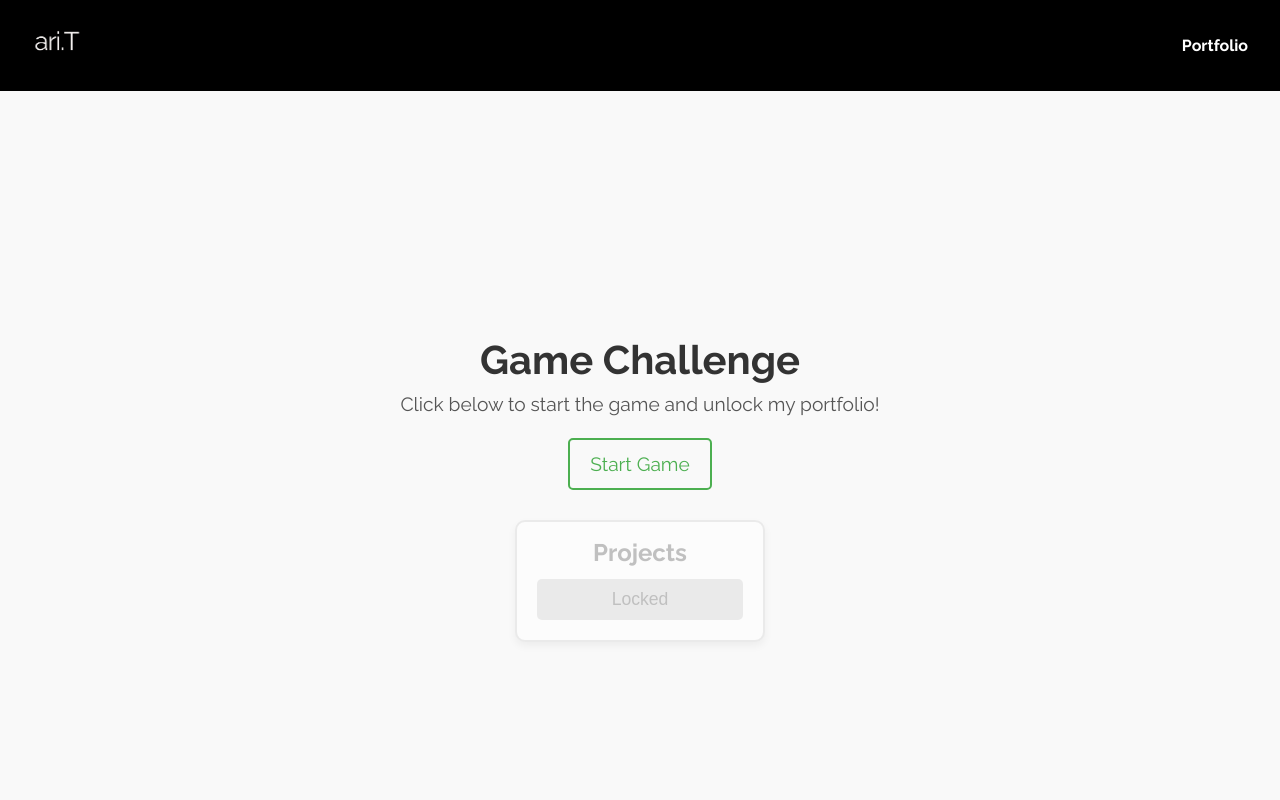
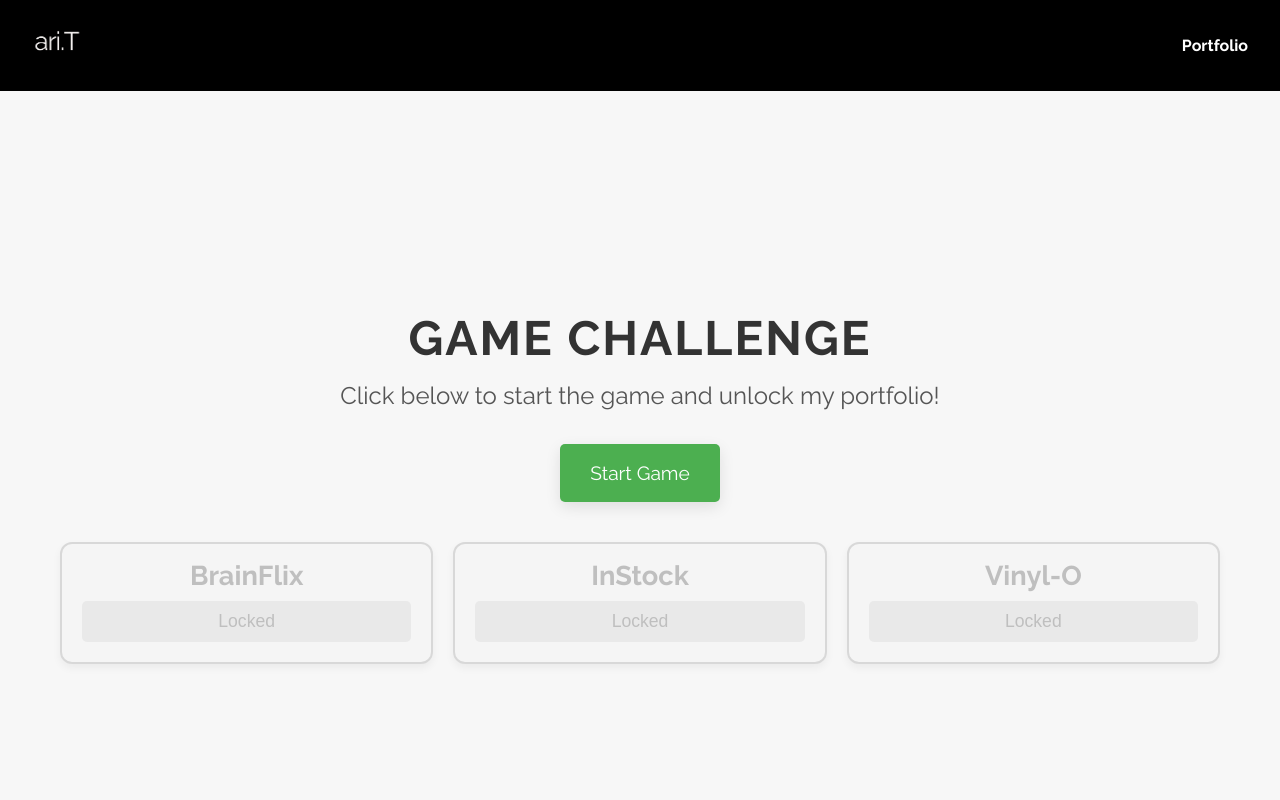
Before and after one commit to ariadnatoledo/mood-sound-card, a React (Vite) app: page /portfolio in a window 1280 px wide. Shown: the top 800 px of the page. Built offline with nearby package versions, Linux system fonts and the light colour scheme.

Commit message:
Fixed styling in portfolio and added an alert

```diff
--- a/src/components/ProjectCard/ProjectCard.jsx
+++ b/src/components/ProjectCard/ProjectCard.jsx
@@ -1,19 +1,21 @@
 import { motion } from "framer-motion";
-import { Link } from 'react-router-dom';
+import "./ProjectCard.scss";
 
 function ProjectCard({ projectId, projectTitle, isUnlocked }) {
   return (
     <motion.div
-      className={`project-card ${isUnlocked ? "unlocked" : "locked"}`}
+      className={`project-card ${isUnlocked ? "project-card--unlocked" : "project-card--locked"}`}
       initial={{ opacity: 0 }}
       animate={{ opacity: isUnlocked ? 1 : 0.5 }}
       transition={{ duration: 0.5 }}
     >
-      <h3>{projectTitle}</h3>
+      <h3 className="project-card__title">{projectTitle}</h3>
       {isUnlocked ? (
-        <Link to={`/portfolio/${projectId}`}>View Project</Link>
+        <button className="project-card__button">View Project</button>
       ) : (
-        <button disabled>Locked</button>
+        <button className="project-card__button" disabled>
+          Locked
+        </button>
       )}
     </motion.div>
   );
--- a/src/components/ProjectCard/ProjectCard.scss
+++ b/src/components/ProjectCard/ProjectCard.scss
@@ -2,3 +2,76 @@
 @use "../../styles/typography" as *;
 @use "../../styles/variables" as *;
 @use "../../styles/global" as *;
+
+.project-card {
+    background-color: #fff;
+    border: 2px solid #ddd;
+    border-radius: 12px;
+    padding: 20px;
+    width: 100%;
+    box-shadow: 0 4px 8px rgba(0, 0, 0, 0.1);
+    transition: transform 0.3s ease, box-shadow 0.3s ease;
+    cursor: pointer;
+    display: flex;
+    flex-direction: column;
+    justify-content: space-between;
+
+    &__title {
+      font-size: 1.7rem;
+      margin-bottom: 15px;
+      font-weight: bold;
+      text-transform: capitalize;
+    }
+
+    &__button {
+      padding: 10px;
+      font-size: 1.1rem;
+      cursor: pointer;
+      border-radius: 5px;
+      transition: background-color 0.3s;
+
+      &:disabled {
+        background-color: #ddd;
+        color: #888;
+        cursor: not-allowed;
+      }
+    }
+
+    &--unlocked {
+      border-color: #4CAF50;
+      box-shadow: 0 6px 12px rgba(0, 0, 0, 0.15);
+
+      .project-card__title {
+        color: #4CAF50;
+      }
+
+      .project-card__button {
+        background-color: #4CAF50;
+        color: white;
+        border: none;
+
+        &:hover {
+          background-color: #45a049;
+        }
+      }
+    }
+
+    &--locked {
+      background-color: #f4f4f4;
+      border-color: #bbb;
+
+      .project-card__title {
+        color: #888;
+      }
+
+      .project-card__button {
+        background-color: #ddd;
+        color: #888;
+        border: none;
+
+        &:hover {
+          background-color: #ddd;
+        }
+      }
+    }
+  }
--- a/src/context/GameStateContext.jsx
+++ b/src/context/GameStateContext.jsx
@@ -10,7 +10,8 @@ export function GameStateProvider({ children }) {
 
   // Function to unlock projects based on user progress
   const unlockProject = (projectId) => {
-    setUnlockedProjects((prev) => [...prev, projectId]);
+    setUnlockedProjects([1, 2, 3]);  // Add all the project levels here
+    // setUnlockedProjects((prev) => [...prev, projectId]);
   };
 
   return (
--- a/src/pages/GamePage/GamePage.scss
+++ b/src/pages/GamePage/GamePage.scss
@@ -9,6 +9,9 @@
   align-items: center;
   padding: 20px;
   height: 80vh;
+  background-color: #e9ecef;
+  border-radius: 8px;
+  box-shadow: 0 6px 15px rgba(0, 0, 0, 0.1);
 }
 
 .board {
@@ -25,7 +28,6 @@
   margin-top: 20px;
 }
 
-
 .square {
   width: 100px;
   height: 100px;
@@ -36,6 +38,25 @@
   background-color: #f4f4f4;
   border: 1px solid #ddd;
   cursor: pointer;
+  transition: background-color 0.3s, transform 0.2s;
+
+  &:hover {
+    background-color: #e9ecef;
+  }
+
+  &.x {
+    color: #2196f3;
+  }
+
+  &.o {
+    color: #e91e63;
+  }
+
+  &.disabled {
+    background-color: #dcdcdc;
+    color: #888;
+    pointer-events: none;
+  }
 }
 
 .square:focus {
--- a/src/pages/Portfolio/Portfolio.jsx
+++ b/src/pages/Portfolio/Portfolio.jsx
@@ -1,30 +1,56 @@
 import React from "react";
 import "./Portfolio.scss";
 import { useGameState } from "../../context/GameStateContext";
+import { Link, useNavigate } from "react-router-dom";
 import ProjectCard from "../../components/ProjectCard/ProjectCard.jsx";
-import { Link } from 'react-router-dom';
 
 function Portfolio() {
   const { currentLevel, unlockProject, unlockedProjects } = useGameState();
+  const navigate = useNavigate();
 
   const handleLevelCompletion = () => {
     unlockProject(currentLevel);
+    if (currentLevel === 1) {
+      navigate(`/portfolio/1`);
+    }
+  };
+
+  const projects = [
+    { id: 1, title: "BrainFlix", description: "Description of Project 1" },
+    { id: 2, title: "InStock", description: "Description of Project 2" },
+    { id: 3, title: "Vinyl-O", description: "Description of Project 3" }
+  ];
+
+  const handleProjectClick = (projectId) => {
+    // Check if the project is unlocked
+    if (unlockedProjects.includes(projectId)) {
+      navigate(`/portfolio/${projectId}`);
+    } else {
+      // Display the alert if the project is locked
+      alert("Seems like you haven't challenged my Tic Tac Toe AI game!");
+    }
   };
 
   return (
     <div className="portfolio-page">
-      <h1>Game Challenge</h1>
-      <p>Click below to start the game and unlock my portfolio!</p>
-      <Link to="/portfolio/game">Start Game</Link>
+      <h1 className="portfolio-page__title">Game Challenge</h1>
+      <p className="portfolio-page__description">Click below to start the game and unlock my portfolio!</p>
+      <Link to="/portfolio/game" className="portfolio-page__start-button">Start Game</Link>
 
-      <div className="projects">
-        {[1].map((level) => (
-          <ProjectCard
-            key={level}
-            projectId={level}
-            projectTitle={`Projects`}
-            isUnlocked={unlockedProjects.includes(level)}
-          />
+      <div className="portfolio-page__projects">
+        {projects.map((project) => (
+          <div
+            key={project.id}
+            className="portfolio-page__project-card-container"
+            onClick={() => handleProjectClick(project.id)}
+          >
+            <ProjectCard
+              projectId={project.id}
+              projectTitle={project.title}
+              projectDescription={project.description}
+              isUnlocked={unlockedProjects.includes(project.id)}
+            />
+          </div>
         ))}
       </div>
     </div>
--- a/src/pages/Portfolio/Portfolio.scss
+++ b/src/pages/Portfolio/Portfolio.scss
@@ -9,58 +9,84 @@
   align-items: center;
   justify-content: center;
   text-align: center;
-  padding: 20px;
-  background-color: #f9f9f9;
+  padding: 30px;
+  background-color: #f7f7f7;
   min-height: 100vh;
+  box-sizing: border-box;
 
-  h1 {
-    font-size: 2.5rem;
+  &__title {
+    font-size: 3rem;
+    font-weight: bold;
     color: #333;
-    margin-bottom: 10px;
+    margin-bottom: 20px;
+    text-transform: uppercase;
+    letter-spacing: 2px;
   }
 
-  p {
-    font-size: 1.2rem;
+  &__description {
+    font-size: 1.5rem;
     color: #555;
-    margin-bottom: 20px;
+    margin-bottom: 30px;
+    max-width: 800px;
+    line-height: 1.5;
   }
 
-  a {
+  &__start-button {
     font-size: 1.2rem;
-    color: #4CAF50;
+    color: white;
+    background-color: #4CAF50;
+    padding: 15px 30px;
     text-decoration: none;
-    padding: 10px 20px;
-    border: 2px solid #4CAF50;
     border-radius: 5px;
-    transition: background-color 0.3s, color 0.3s;
+    border: none;
+    transition: background-color 0.3s ease, transform 0.3s ease;
+    box-shadow: 0 5px 15px rgba(0, 0, 0, 0.1);
 
     &:hover {
-      background-color: #4CAF50;
-      color: white;
+      background-color: #45a049;
+      transform: translateY(-3px);
+    }
+
+    &:active {
+      transform: translateY(0);
     }
   }
 
-  .projects {
+  &__projects {
+    display: grid;
+    grid-template-columns: repeat(auto-fill, minmax(280px, 1fr));
+    gap: 20px;
+    margin-top: 40px;
+    width: 100%;
+    max-width: 1200px;
+    padding: 0 20px;
+  }
+
+  &__project-card-container {
     display: flex;
-    flex-wrap: wrap;
-    gap: 20px;
     justify-content: center;
-    margin-top: 30px;
+    align-items: center;
+    transition: transform 0.3s ease;
+
+    &:hover {
+      transform: scale(1.05);
+    }
   }
 }
 
 .project-card {
   background-color: #fff;
   border: 2px solid #ddd;
-  border-radius: 10px;
+  border-radius: 12px;
   padding: 20px;
-  width: 250px;
+  width: 100%;
   box-shadow: 0 4px 8px rgba(0, 0, 0, 0.1);
-  transition: transform 0.3s, box-shadow 0.3s;
+  transition: transform 0.3s ease, box-shadow 0.3s ease;
+  cursor: pointer;
 
   &.unlocked {
     border-color: #4CAF50;
-    box-shadow: 0 6px 12px rgba(0, 0, 0, 0.2);
+    box-shadow: 0 6px 12px rgba(0, 0, 0, 0.15);
 
     h3 {
       color: #4CAF50;
@@ -70,8 +96,10 @@
       color: #4CAF50;
       text-decoration: none;
       font-weight: bold;
-      margin-top: 10px;
+      margin-top: 15px;
       display: inline-block;
+      padding: 8px 12px;
+      border-radius: 4px;
       transition: background-color 0.3s, color 0.3s;
 
       &:hover {
@@ -82,6 +110,9 @@
   }
 
   &.locked {
+    background-color: #f4f4f4;
+    border-color: #bbb;
+
     h3 {
       color: #888;
     }
@@ -94,6 +125,7 @@
       width: 100%;
       border-radius: 5px;
       cursor: not-allowed;
+      transition: background-color 0.3s;
 
       &:hover {
         background-color: #ddd;
@@ -102,14 +134,23 @@
   }
 
   h3 {
-    font-size: 1.5rem;
+    font-size: 1.7rem;
     margin-bottom: 15px;
     font-weight: bold;
+    text-transform: capitalize;
+  }
+
+  p {
+    font-size: 1rem;
+    color: #777;
+    margin-bottom: 15px;
+    line-height: 1.4;
   }
 
   button {
     padding: 10px;
     font-size: 1.1rem;
     cursor: not-allowed;
+    transition: background-color 0.3s;
   }
 }
--- /dev/null
+++ b/src/pages/ProjectDetailsPage/ProjectDetailsPage.jsx
@@ -0,0 +1,32 @@
+import React from 'react';
+import { useParams } from 'react-router-dom';
+import "./ProjectDetailsPage.scss";
+
+function ProjectDetailsPage() {
+  const { id } = useParams();
+  const project = {
+    1: { title: "BrainFlix", description: "Detailed description of Project 1", imageUrl: "/path/to/image1.jpg" },
+    2: { title: "InStock", description: "Detailed description of Project 2", imageUrl: "/path/to/image2.jpg" },
+    3: { title: "Vinyl-O", description: "Detailed description of Project 3", imageUrl: "/path/to/image3.jpg" }
+  }[id];
+
+  if (!project) {
+    return <div className="project-not-found">Project not found</div>;
+  }
+
+  return (
+    <div className="project-details-card">
+      <div className="project-details-header">
+        <h1 className="project-title">{project.title}</h1>
+      </div>
+      <div className="project-image-container">
+        <img className="project-image" src={project.imageUrl} alt={project.title} />
+      </div>
+      <div className="project-description">
+        <p>{project.description}</p>
+      </div>
+    </div>
+  );
+}
+
+export default ProjectDetailsPage;
--- /dev/null
+++ b/src/pages/ProjectDetailsPage/ProjectDetailsPage.scss
@@ -0,0 +1,65 @@
+@use "../../styles/mixins" as *;
+@use "../../styles/typography" as *;
+@use "../../styles/variables" as *;
+@use "../../styles/global" as *;
+
+.project-details-card {
+    display: flex;
+    flex-direction: column;
+    align-items: center;
+    padding: 20px;
+    max-width: 800px;
+    margin: 20px auto;
+    background-color: #fff;
+    border-radius: 10px;
+    box-shadow: 0 6px 12px rgba(0, 0, 0, 0.1);
+    transition: transform 0.3s ease, box-shadow 0.3s ease;
+
+    &:hover {
+      transform: scale(1.02);
+      box-shadow: 0 8px 16px rgba(0, 0, 0, 0.2);
+    }
+
+    .project-details-header {
+      width: 100%;
+      text-align: center;
+      margin-bottom: 20px;
+    }
+
+    .project-title {
+      font-size: 2.5rem;
+      color: #333;
+      font-weight: bold;
+    }
+
+    .project-image-container {
+      width: 100%;
+      margin-bottom: 20px;
+    }
+
+    .project-image {
+      width: 100%;
+      max-width: 600px;
+      height: auto;
+      border-radius: 8px;
+      object-fit: cover;
+      box-shadow: 0 4px 8px rgba(0, 0, 0, 0.1);
+    }
+
+    .project-description {
+      width: 100%;
+      font-size: 1.125rem;
+      color: #555;
+      text-align: center;
+      line-height: 1.6;
+      max-width: 700px;
+      margin-bottom: 20px;
+    }
+
+    .project-not-found {
+      font-size: 1.5rem;
+      color: #e74c3c;
+      text-align: center;
+      margin-top: 50px;
+    }
+  }
```
Also changed, not shown: src/App.jsx (+5 -2 lines). Lines whose indentation alone changed are shown as unchanged.
